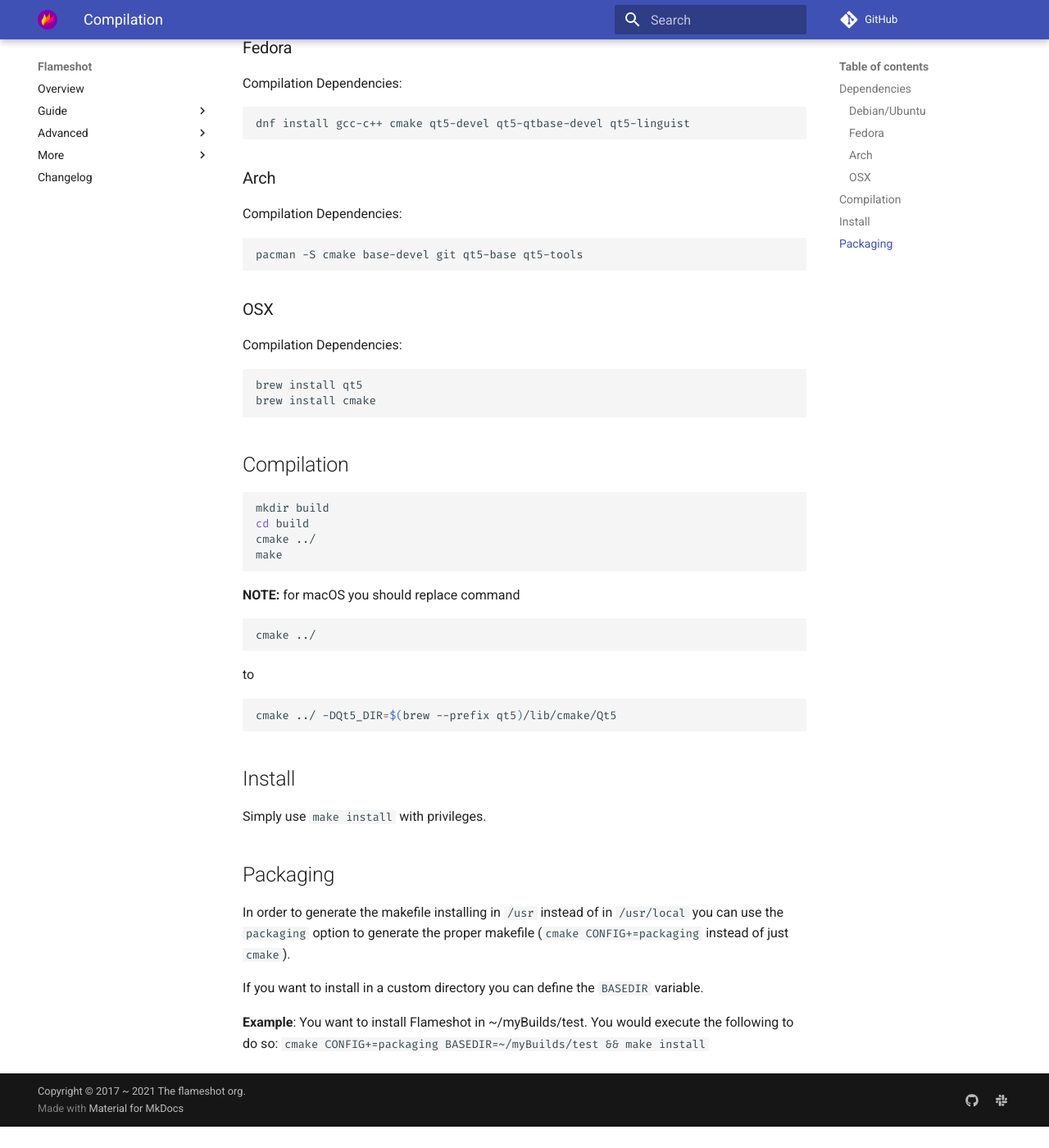
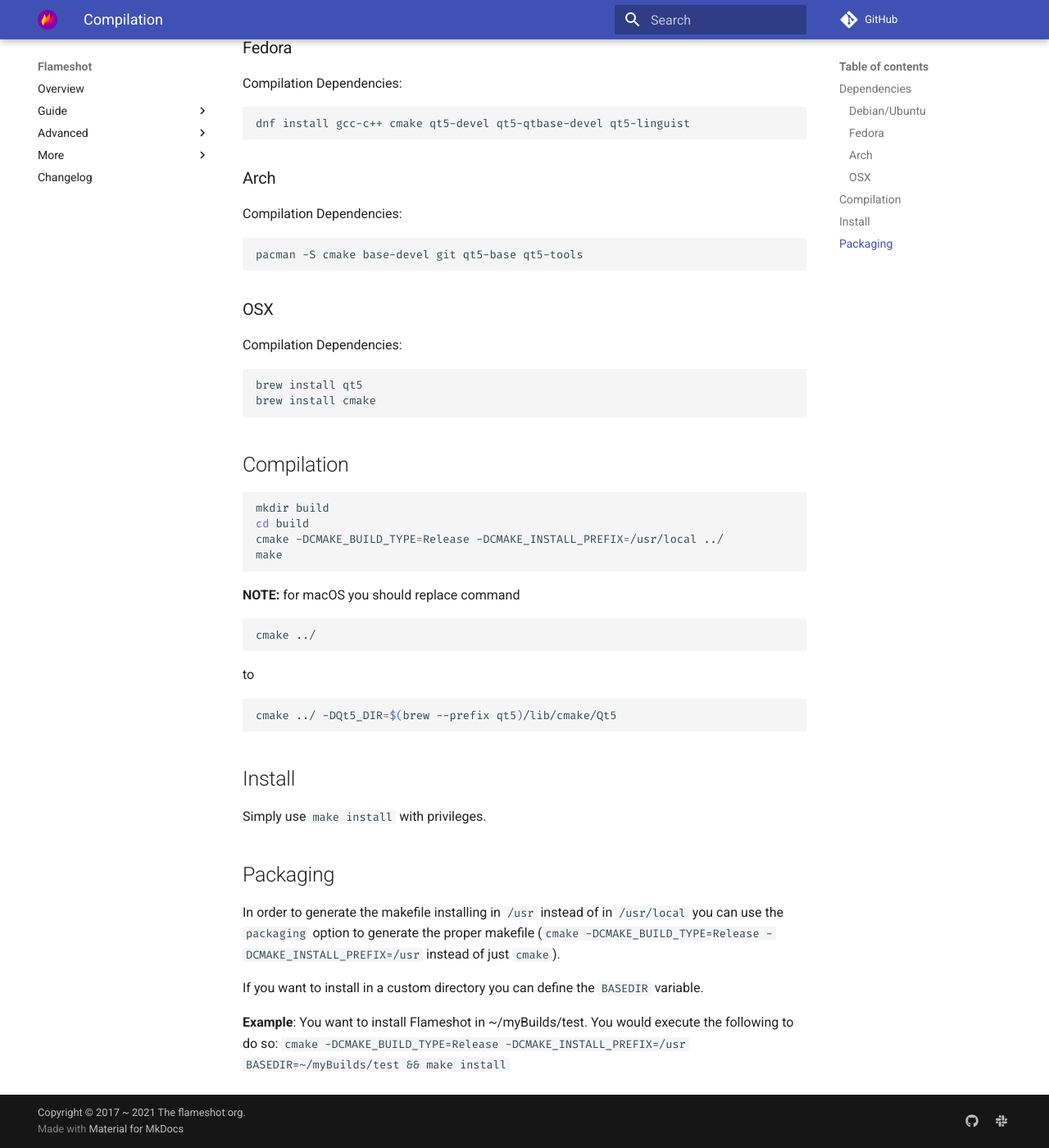
Before and after one commit to flameshot-org/flameshot-org.github.io, an MkDocs documentation site: the page built from docs/guide/installation/compilation.md, in a window 1280 px wide and 1400 px high, scrolled down 405 px. Shown: the whole window at 82% size. Built offline with MkDocs 1.6.1 and Material for MkDocs 9.7.7, drawn with Linux system fonts in a browser that asks for light colours; comment, search, counter and statistics services are not loaded; before the commit the page ends 1779 px from its top, so only the background shows below that; some of the changed text lies outside the part shown.

Commit message:
Fixed the Cmake commands for compiling instructions

````diff
--- a/docs/guide/installation/compilation.md
+++ b/docs/guide/installation/compilation.md
@@ -35,7 +35,7 @@
 ```sh
 mkdir build
 cd build
-cmake ../
+cmake -DCMAKE_BUILD_TYPE=Release -DCMAKE_INSTALL_PREFIX=/usr/local ../
 make
 ```
 
@@ -52,10 +52,10 @@
 Simply use `make install` with privileges.
 
 ## Packaging
-In order to generate the makefile installing in `/usr` instead of in `/usr/local` you can use the `packaging` option to generate the proper makefile (`cmake CONFIG+=packaging` instead of just `cmake`).
+In order to generate the makefile installing in `/usr` instead of in `/usr/local` you can use the `packaging` option to generate the proper makefile (`cmake -DCMAKE_BUILD_TYPE=Release -DCMAKE_INSTALL_PREFIX=/usr` instead of just `cmake`).
 
 If you want to install in a custom directory you can define the `BASEDIR` variable.
 
 **Example**:
 You want to install Flameshot in ~/myBuilds/test. You would execute the following to do so:
-`cmake CONFIG+=packaging BASEDIR=~/myBuilds/test && make install`
+`cmake -DCMAKE_BUILD_TYPE=Release -DCMAKE_INSTALL_PREFIX=/usr BASEDIR=~/myBuilds/test && make install`
````
Also changed, not shown: other parts of docs/guide/installation/compilation.md (+1 -1 lines).
